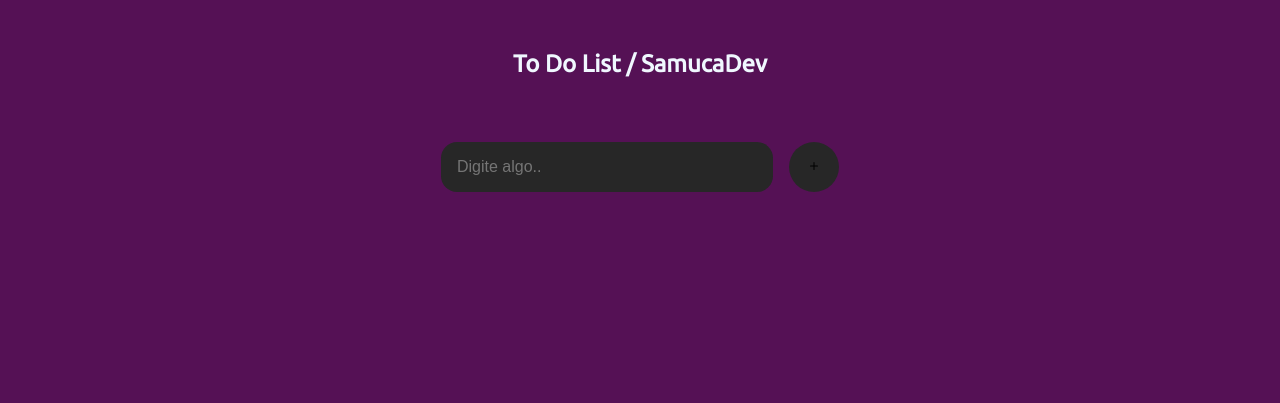
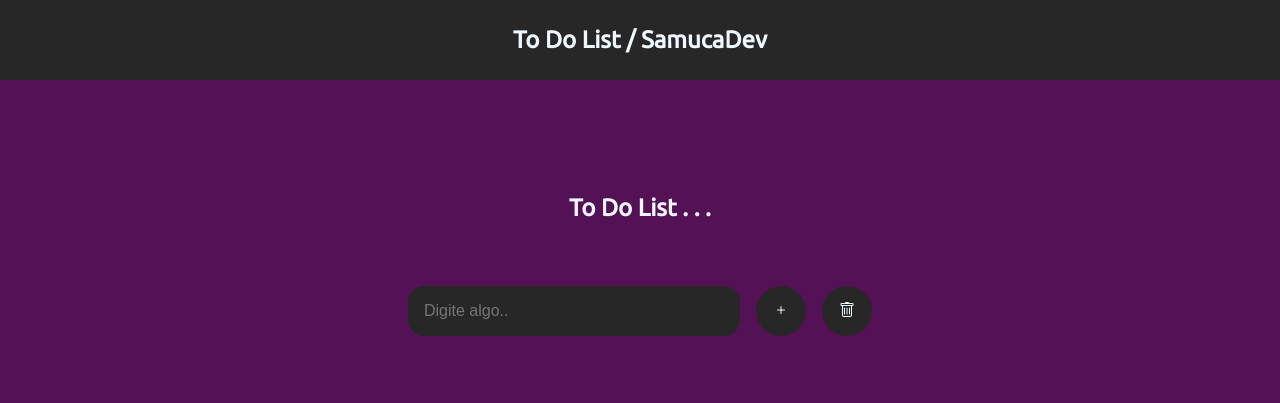
Before and after one commit to SamuelAndrade-Dev/to-do-list-javascript, a plain HTML site: page index.html in a window 1280 px wide. Drawn offline with Linux system fonts and the light colour scheme.

Commit message:
Novas atualizações no css

```diff
--- a/index.html
+++ b/index.html
@@ -8,17 +8,30 @@
     <title>List-JS</title>
 </head>
 <body>
-    <main class="container">
+    <header class="header-class">
         <section class="title-principal">
             <h2>To Do List / SamucaDev</h2>
+        </section>
+    </header>
+    <main class="container">
+        <section class="title-secundario">
+            <h2>To Do List . . .</h2>
         </section>
         <section class="container-add-item">
             <input type="text" id="input-new" placeholder="Digite algo..">
             <button onclick="newTask()" id="btn-new-itens">
                 <svg xmlns="http://www.w3.org/2000/svg" width="16" height="16" fill="currentColor" class="bi bi-plus" viewBox="0 0 16 16">
                     <path d="M8 4a.5.5 0 0 1 .5.5v3h3a.5.5 0 0 1 0 1h-3v3a.5.5 0 0 1-1 0v-3h-3a.5.5 0 0 1 0-1h3v-3A.5.5 0 0 1 8 4"/>
-                  </svg>
+                </svg>
             </button>
+            <section class="container-remove-item" id="container-remove-item">
+                <button class="btn-remove-item" id="btn-remove-item">
+                    <svg xmlns="http://www.w3.org/2000/svg" width="16" height="16" fill="currentColor" class="bi bi-trash" viewBox="0 0 16 16">
+                        <path d="M5.5 5.5A.5.5 0 0 1 6 6v6a.5.5 0 0 1-1 0V6a.5.5 0 0 1 .5-.5m2.5 0a.5.5 0 0 1 .5.5v6a.5.5 0 0 1-1 0V6a.5.5 0 0 1 .5-.5m3 .5a.5.5 0 0 0-1 0v6a.5.5 0 0 0 1 0z"/>
+                        <path d="M14.5 3a1 1 0 0 1-1 1H13v9a2 2 0 0 1-2 2H5a2 2 0 0 1-2-2V4h-.5a1 1 0 0 1-1-1V2a1 1 0 0 1 1-1H6a1 1 0 0 1 1-1h2a1 1 0 0 1 1 1h3.5a1 1 0 0 1 1 1zM4.118 4 4 4.059V13a1 1 0 0 0 1 1h6a1 1 0 0 0 1-1V4.059L11.882 4zM2.5 3h11V2h-11z"/>
+                      </svg>
+                </button>
+            </section>
         </section>
         <section class="container-list">
             <ul id="to-do-list" class="to-do-list"></ul>
--- a/style.css
+++ b/style.css
@@ -21,16 +21,29 @@ body {
     align-items: center;
     gap: 4rem;
 }
-.title-principal {
-    color: var(--aliceblue);
-    text-align: center;
+
+.header-class {
+    background-color: var(--color-dark);
+    width: 100%;
+    height: 5rem;
+    .title-principal {
+        color: var(--aliceblue);
+        display: flex;
+        justify-content: center;
+        align-items: center;
+        height: 100%;
+    }
 }
+
 .container {
     display: flex;
     flex-direction: column;
     padding-top: 50px;
     color: var(--aliceblue);
     gap: 4rem;
+    .title-secundario {
+        text-align: center;
+    }
 }
 
 .container-add-item {
@@ -39,6 +52,7 @@ body {
     gap: 1rem;
     flex-wrap: wrap;       /*Auxilia na responsividade do site*/
     input {
+        color: var(--aliceblue);
         border: none;
         font-size: 1rem;
         outline: none;     /* tirar a borda interna do input*/
@@ -50,9 +64,11 @@ body {
     }
     input:hover {
         background-color: var(--aliceblue);
+        color: var(--color-dark);
     }
     button {
         border: none;
+        color: var(--aliceblue);
         padding: 1rem;
         background-color: var(--color-dark);
         width: 50px;
@@ -62,6 +78,7 @@ body {
         border-radius: 50%
     }
     button:hover {
+        color: black;
         background-color: var(--aliceblue)
     }
 }
```
